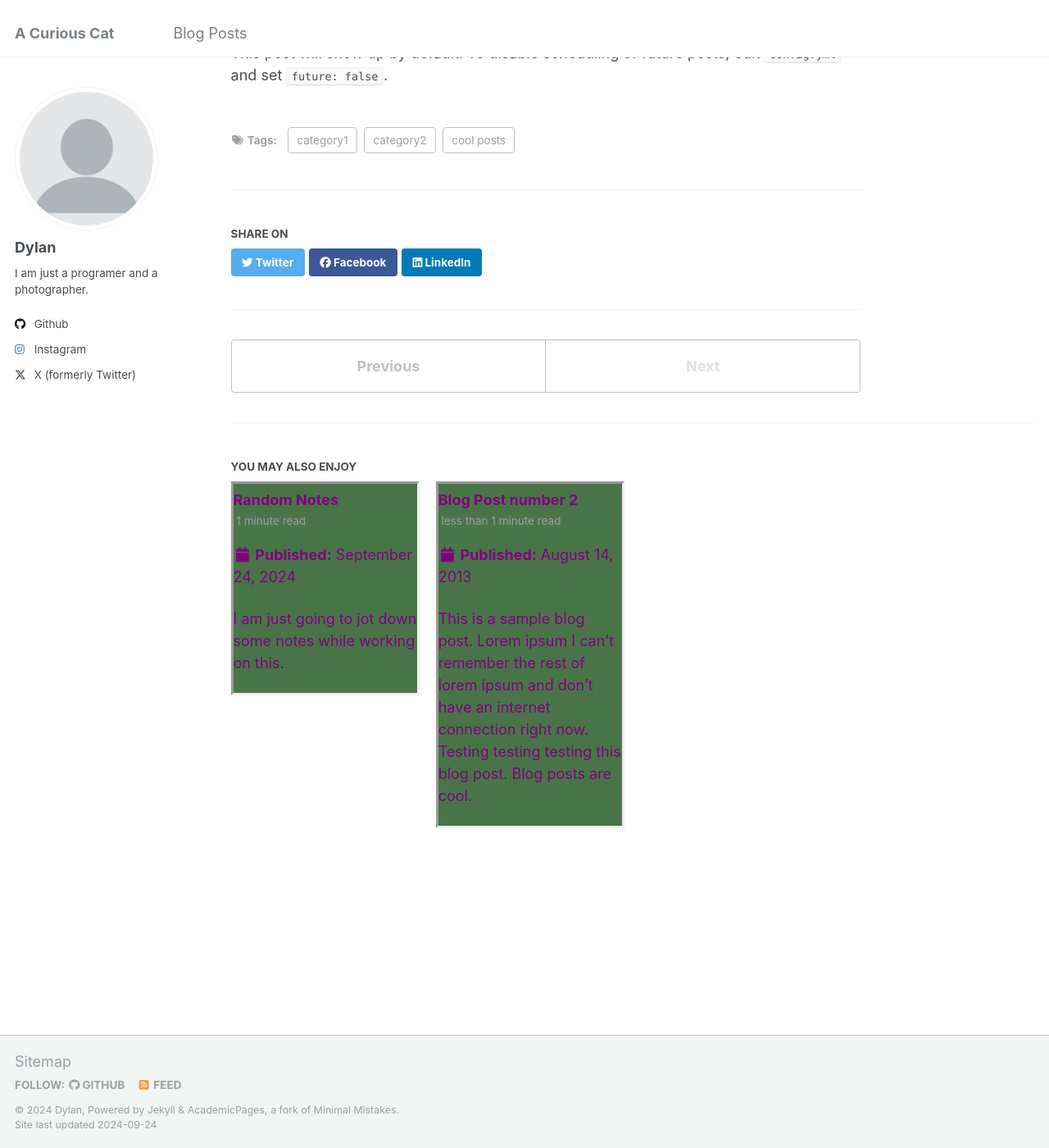
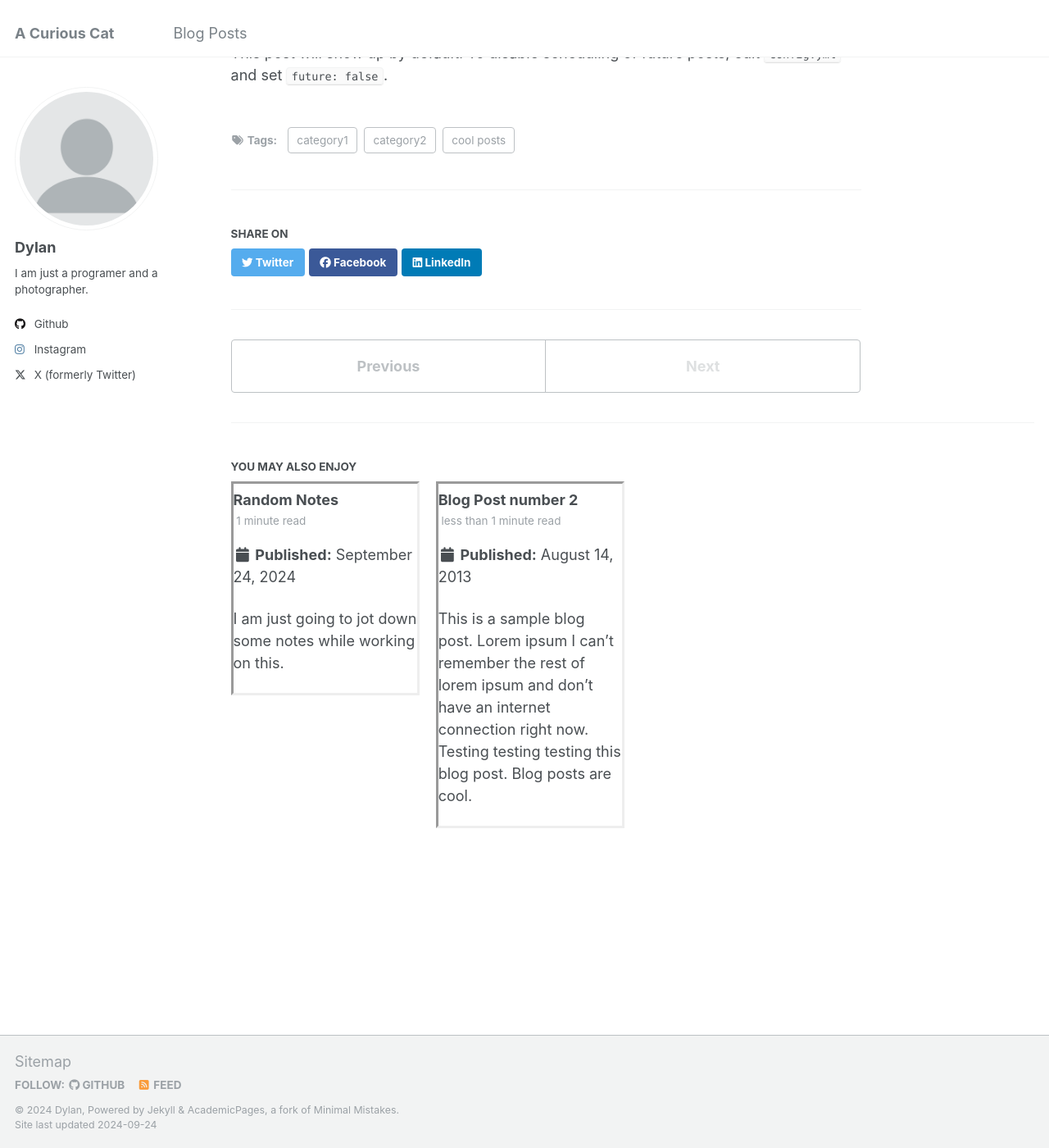
Before and after one commit to mdylantk/mdylantk.github.io, a Jekyll site: the page built from _posts/2199-01-01-future-post.md, in a window 1280 px wide and 1400 px high, scrolled down 179 px. Shown: the whole window at 82% size. Built offline with Jekyll 4.4.1, drawn with Linux system fonts in a browser that asks for light colours.

Commit message:
test
May need to modify or replace css classes directly.

```diff
--- a/_sass/_archive.scss
+++ b/_sass/_archive.scss
@@ -114,6 +114,7 @@
 
 .grid__item {
   margin-bottom: 2em;
+  border-style: inset;
 
   .page__meta {
     margin: 0 0 4px;
--- a/_sass/_content.scss
+++ b/_sass/_content.scss
@@ -3,7 +3,7 @@
    -this will be for custom override or options related to content items
    ========================================================================== */
 
-   .archive__item {
+   .archive__item_test {
         background-color: rgb(73, 117, 73);
         color: purple;
         border-style: inset;
```
